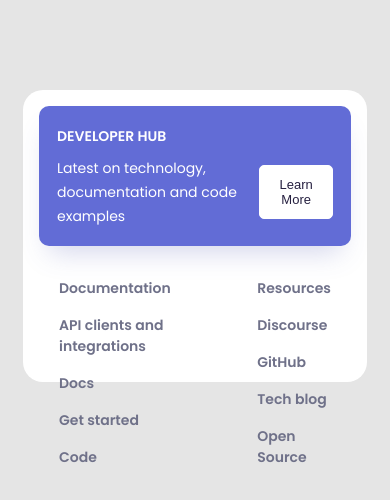
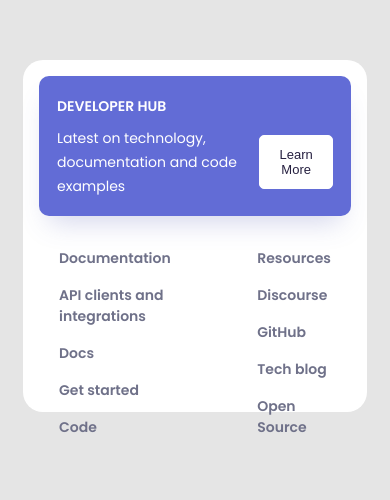
Before and after one commit to Dev-Chisom/day-2, a plain HTML site: page index.html in a window 390 px wide. Shown: the part 186-686 px from the top of the page. Drawn offline with Linux system fonts and the light colour scheme.

Commit message:
fixed height issue

```diff
--- a/style.css
+++ b/style.css
@@ -27,6 +27,7 @@ li{
   padding: 1rem;
   border-radius: 20px;
   width: 27rem;
+  min-height: 20rem;
   background-color: #fff;
 }
 .hub__card {
@@ -121,5 +122,6 @@ li{
         transform: translate(-50%, -50%);
         margin: 0;
         width: 80%;
+        min-height: 20rem;
       }
  }
```
